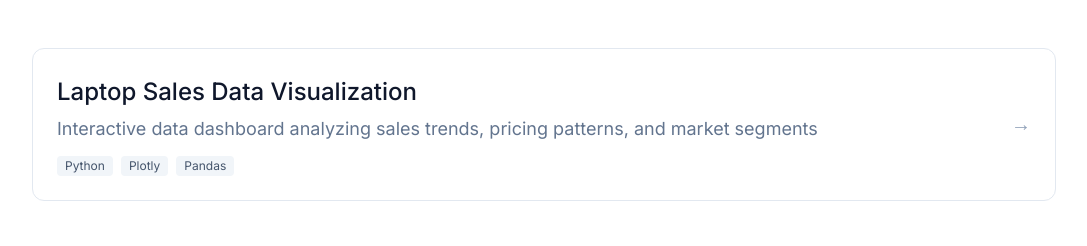
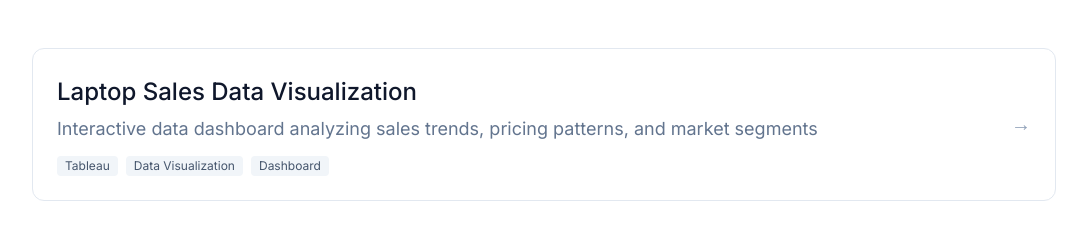
Before and after one commit to Chandan-Pai/chandan-portfolio, a Next.js app: page / in a window 1280 px wide. Shown: the part 4341-4587 px from the top of the page, without its empty margins (96-1183 px from the left). Built offline with nearby package versions, Linux system fonts and the light colour scheme.

Commit message:
final push before pushing to main

```diff
--- a/app/page.js
+++ b/app/page.js
@@ -248,9 +248,14 @@ export default function HomePage() {
           <p className="text-xs font-semibold tracking-widest text-slate-400 uppercase mb-4">Code & Data</p>
           <h2 className="text-3xl font-bold mb-12">GitHub Projects</h2>
 
-          <div className="space-y-6">
+         <div className="space-y-6">
             {[
-              { title: 'Laptop Sales Data Visualization', desc: 'Interactive data dashboard analyzing sales trends, pricing patterns, and market segments', tech: ['Python', 'Plotly', 'Pandas'], href: 'https://github.com/Chandan-Pai/...' },
+              {
+                title: 'Laptop Sales Data Visualization',
+                desc: 'Interactive data dashboard analyzing sales trends, pricing patterns, and market segments',
+                tech: ['Tableau', 'Data Visualization', 'Dashboard'],
+                href: 'https://public.tableau.com/app/profile/chandan.pai4658/viz/DataVizFinalProject4/FinalDashboard?publish=yes&showOnboarding=true'
+              },
             ].map((proj, i) => (
               <a key={i} href={proj.href} target="_blank" rel="noopener noreferrer"
                 className="flex items-center justify-between p-6 border border-slate-200 rounded-xl hover:border-slate-400 hover:bg-slate-50 transition-all group">
```
